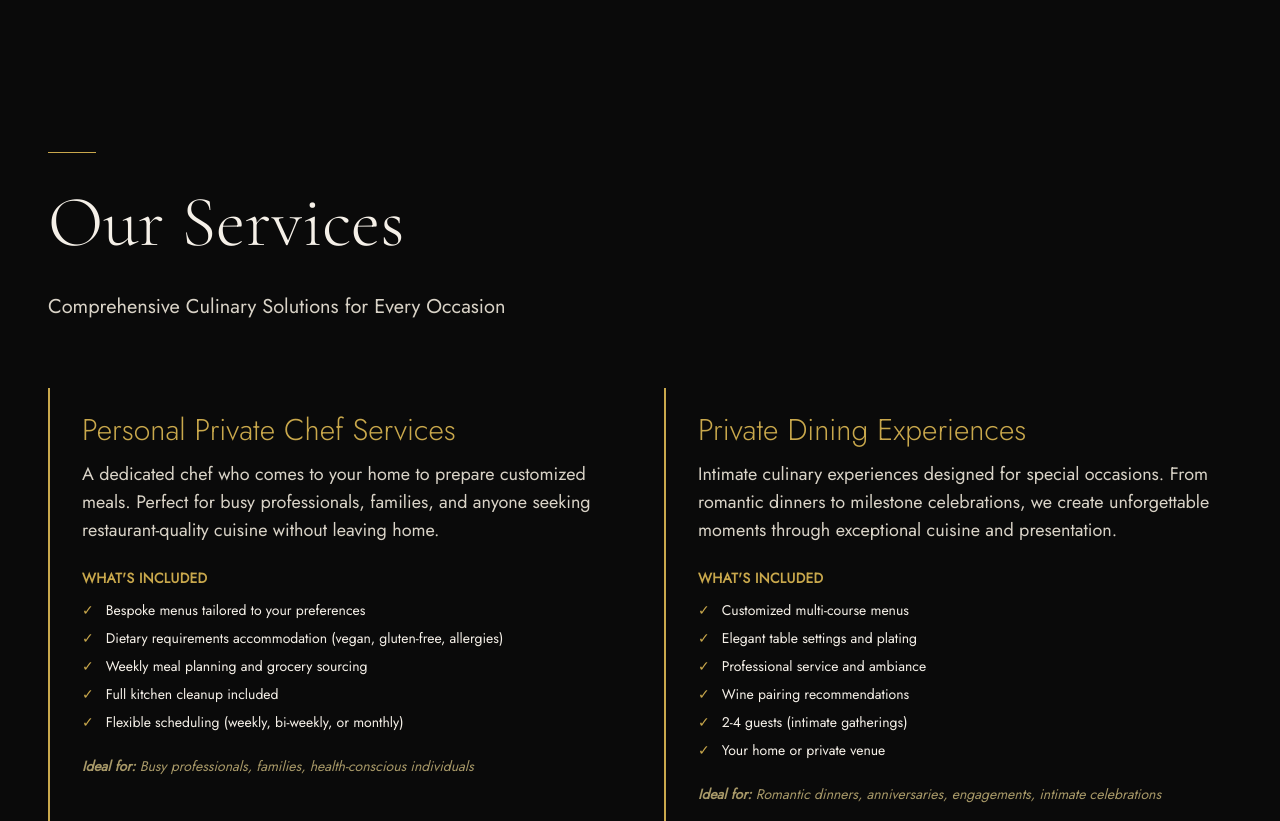
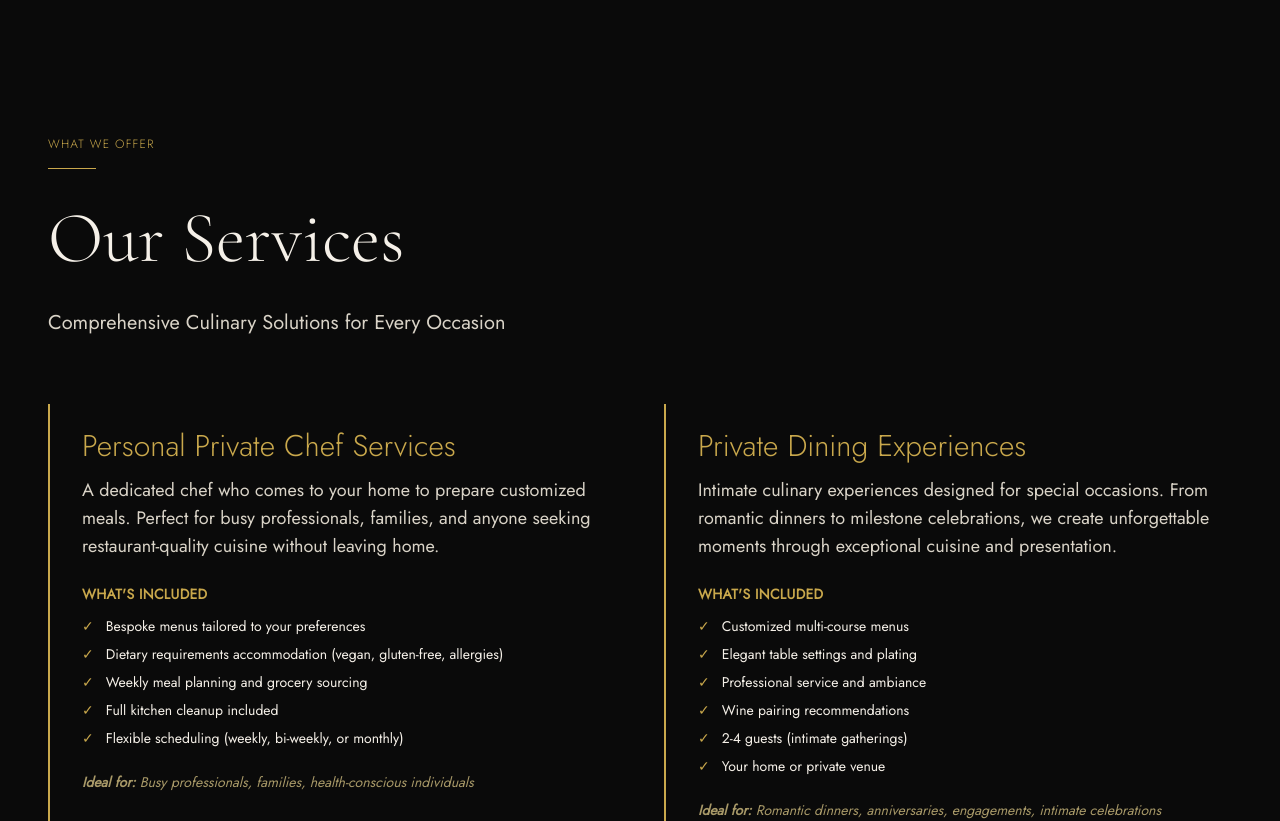
Before and after one commit to sangam4ever/private-table, a Next.js app: page / in a window 1280 px wide. Shown: the part 3740-4561 px from the top of the page. Built offline with nearby package versions, Linux system fonts and the light colour scheme.

Commit message:
Fix TypeScript error: Add missing eyebrow prop to SectionHeader components

```diff
--- a/src/components/sections/FAQ.tsx
+++ b/src/components/sections/FAQ.tsx
@@ -62,6 +62,7 @@ export function FAQ() {
     <section id="faq" className="relative w-full py-20 md:py-32 px-6 md:px-12">
       <div className="max-w-4xl mx-auto">
         <SectionHeader
+          eyebrow="Common Questions"
           title="Frequently Asked Questions"
           subtitle="Everything You Need to Know About Our Services"
         />
--- a/src/components/sections/Services.tsx
+++ b/src/components/sections/Services.tsx
@@ -80,6 +80,7 @@ export function Services() {
     <section id="services" className="relative w-full py-20 md:py-32 px-6 md:px-12">
       <div className="max-w-7xl mx-auto">
         <SectionHeader
+          eyebrow="What We Offer"
           title="Our Services"
           subtitle="Comprehensive Culinary Solutions for Every Occasion"
         />
```
